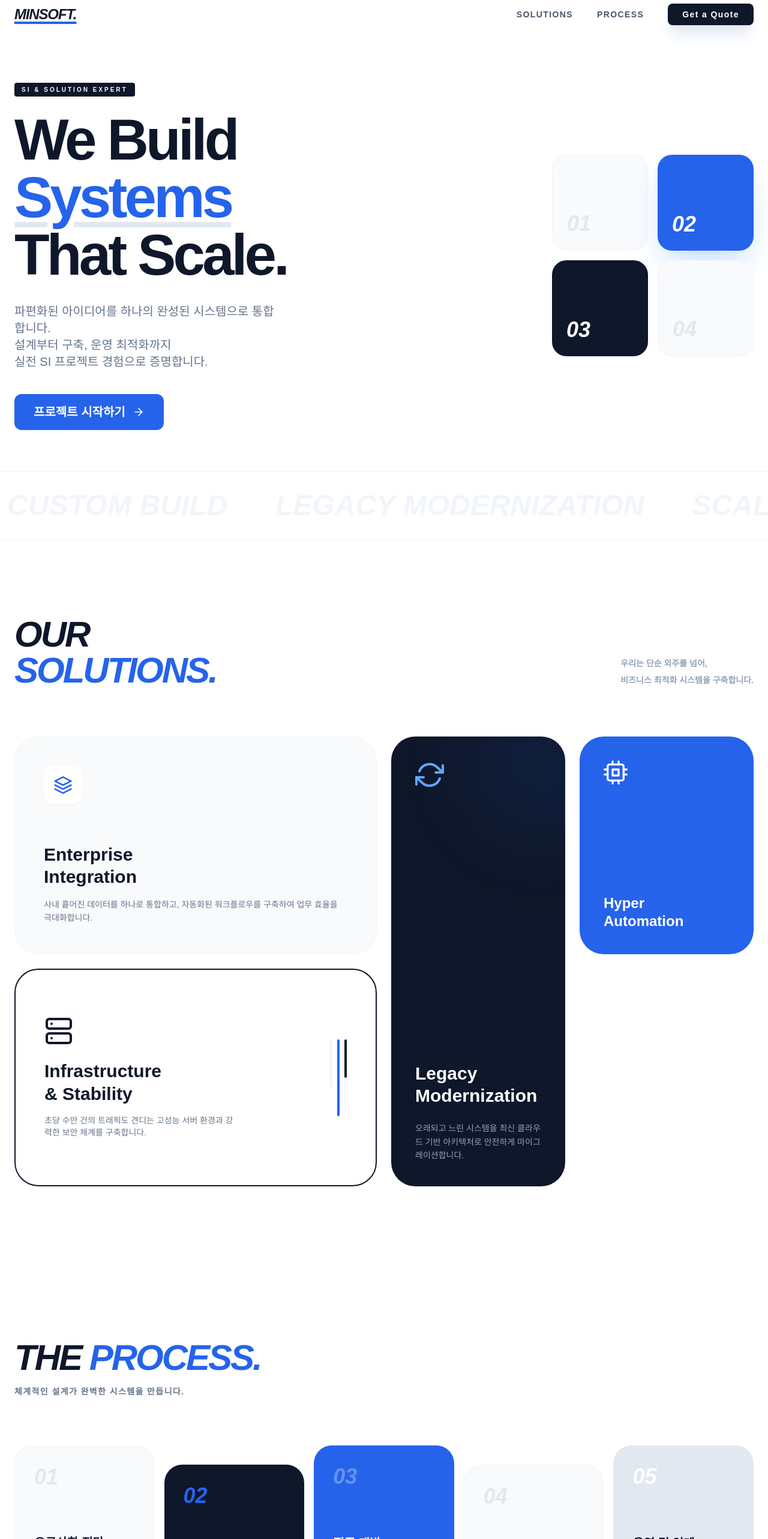
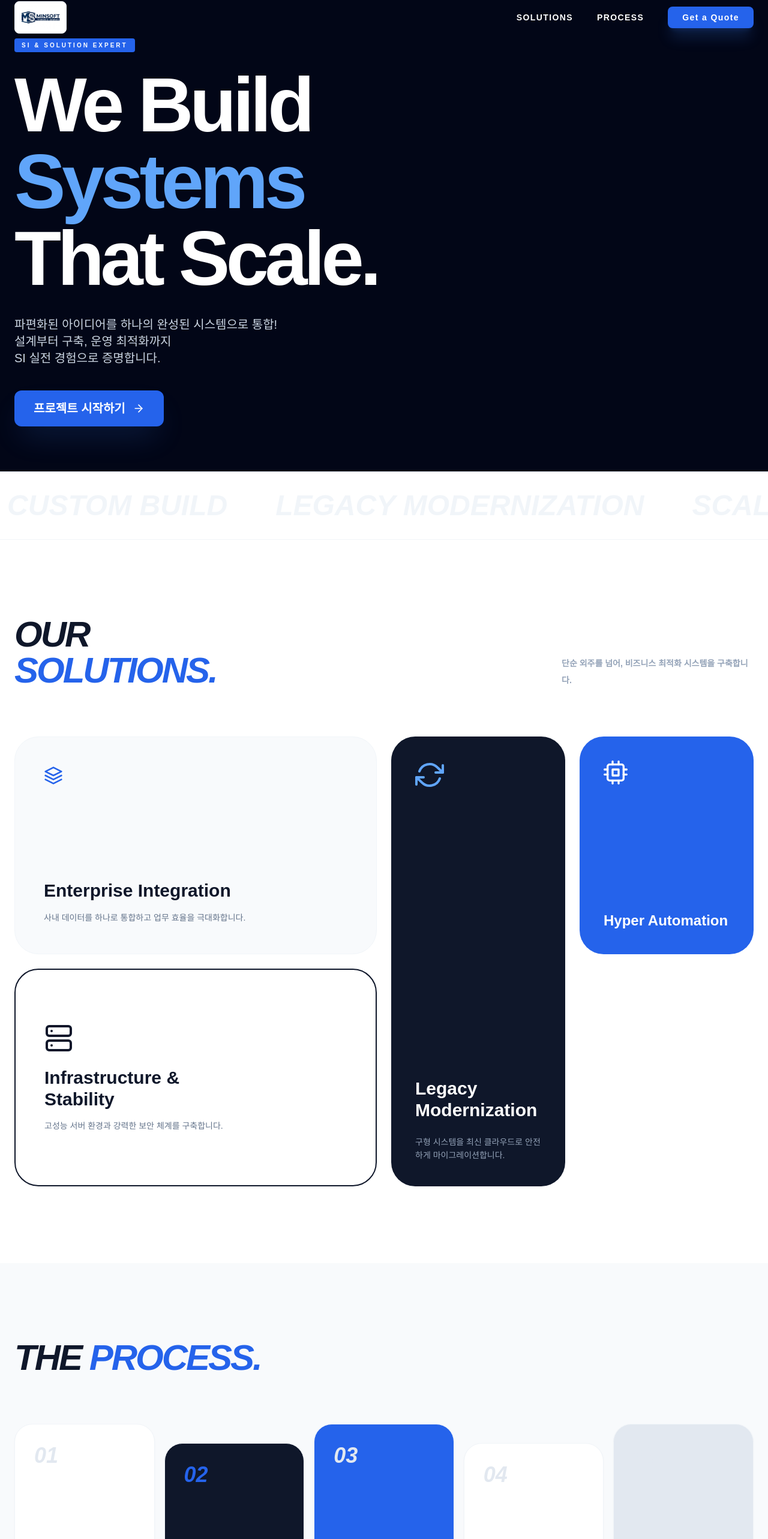
Before and after one commit to parkinho1/minsoft-web, a React (Vite) app: page / in a window 1280 px wide. Shown: the part 14-2580 px from the top of the page at 60% size. Built offline with nearby package versions, Linux system fonts and the light colour scheme.

Commit message:
파비콘 변경 및 카카오톡 상담 링크 연결

```diff
--- a/index.html
+++ b/index.html
@@ -2,7 +2,7 @@
 <html lang="en">
   <head>
     <meta charset="UTF-8" />
-    <link rel="icon" type="image/svg+xml" href="/vite.svg" />
+    <link rel="icon" type="image/png" href="/logo.png" />
     <meta name="viewport" content="width=device-width, initial-scale=1.0" />
     <title>minsoft-web</title>
   </head>
--- a/src/App.jsx
+++ b/src/App.jsx
@@ -2,6 +2,7 @@ import { useState, useEffect } from "react";
 import { motion } from "framer-motion";
 import { FiArrowRight, FiCheckCircle, FiCpu, FiLayers, FiRefreshCw, FiServer } from "react-icons/fi";
 
+// --- Navbar 컴포넌트 (로고 문제 해결 버전) ---
 const Navbar = () => {
   const [isScrolled, setIsScrolled] = useState(false);
   useEffect(() => {
@@ -11,13 +12,18 @@ const Navbar = () => {
   }, []);
 
   return (
-    <nav className={`fixed w-full z-50 transition-all duration-500 ${isScrolled ? "bg-white/80 backdrop-blur-xl border-b border-slate-100 py-3" : "bg-transparent py-5"}`}>
+    <nav className={`fixed w-full z-50 transition-all duration-500 ${isScrolled ? "bg-white/90 backdrop-blur-xl border-b border-slate-100 py-2" : "bg-transparent py-4"}`}>
       <div className="max-w-7xl mx-auto px-6 flex items-center justify-between">
-        <div className="text-2xl font-black text-slate-900 tracking-tighter italic underline decoration-blue-600 decoration-4 underline-offset-4">MINSOFT.</div>
-        <div className="hidden md:flex items-center space-x-10 text-sm font-bold text-slate-600 uppercase tracking-widest">
-          <a href="#solutions" className="hover:text-blue-600 transition-colors">Solutions</a>
-          <a href="#process" className="hover:text-blue-600 transition-colors">Process</a>
-          <button className="px-6 py-2 bg-slate-900 text-white rounded-lg hover:bg-blue-600 transition-all shadow-xl shadow-slate-200">
+
+        {/* 로고: 필터 대신 '하얀 박스'를 입혀 어디서든 잘 보이게 수정 */}
+        <div className="flex items-center gap-2 cursor-pointer bg-white p-1.5 rounded-lg shadow-md border border-slate-100">
+          <img src="/logo.png" alt="MinSoft Logo" className="h-8 md:h-10 object-contain" />
+        </div>
+
+        <div className={`hidden md:flex items-center space-x-10 text-sm font-bold uppercase tracking-widest ${isScrolled ? "text-slate-600" : "text-white"}`}>
+          <a href="#solutions" className="hover:text-blue-400 transition-colors">Solutions</a>
+          <a href="#process" className="hover:text-blue-400 transition-colors">Process</a>
+          <button className={`px-6 py-2 rounded-lg transition-all shadow-xl font-black ${isScrolled ? "bg-slate-900 text-white shadow-slate-200" : "bg-blue-600 text-white shadow-blue-500/20"}`}>
             Get a Quote
           </button>
         </div>
@@ -44,42 +50,30 @@ function App() {
     <div className="bg-white text-slate-900 overflow-x-hidden selection:bg-blue-600 selection:text-white">
       <Navbar />
 
-      {/* 1. Hero: SI 전문가의 묵직한 카피 */}
-      <section className="relative min-h-screen flex items-center pt-20 px-6">
-        <div className="max-w-7xl mx-auto w-full grid grid-cols-1 lg:grid-cols-2 gap-12 items-center">
-          <motion.div
-            initial={{ opacity: 0, x: -50 }} animate={{ opacity: 1, x: 0 }} transition={{ duration: 0.8 }}
+      {/* 1. Hero: 테크 배경 이미지 레이어 */}
+      <section className="relative min-h-screen flex items-center px-6 overflow-hidden bg-slate-950">
+        <div className="absolute inset-0 -z-10">
+          <img
+            src="/hero-bg.png"
+            alt="MinSoft Tech Background"
+            className="w-full h-full object-cover opacity-50"
+            onError={(e) => e.target.style.display = 'none'}
+          />
+          <div className="absolute inset-0 bg-gradient-to-r from-slate-950 via-slate-950/40 to-transparent"></div>
+        </div>
+
+        <div className="max-w-7xl mx-auto w-full relative z-10">
+          <motion.div initial={{ opacity: 0, x: -50 }} animate={{ opacity: 1, x: 0 }} transition={{ duration: 0.8 }} className="max-w-3xl">
+            <div className="inline-block px-3 py-1 bg-blue-600 text-white rounded text-[10px] font-black mb-6 uppercase tracking-[0.3em]">SI & Solution Expert</div>
+            <h1 className="text-6xl md:text-9xl font-black text-white leading-[0.85] tracking-tighter mb-8">We Build <br /><span className="text-blue-400">Systems</span> <br />That Scale.</h1>
+            <p className="text-lg md:text-xl text-slate-300 max-w-md mb-10 font-medium leading-relaxed">파편화된 아이디어를 하나의 완성된 시스템으로 통합! <br />설계부터 구축, 운영 최적화까지 <br />SI 실전 경험으로 증명합니다.</p>
+            <div className="flex items-center gap-6">
+              <button
+                onClick={() => window.open('https://open.kakao.com/o/sjhhq7ei')}
+                className="group flex items-center gap-3 text-xl font-black bg-blue-600 text-white px-8 py-4 rounded-xl hover:bg-white hover:text-slate-900 transition-all shadow-2xl shadow-blue-500/20"
               >
-            <div className="inline-block px-3 py-1 bg-slate-900 text-white rounded text-[10px] font-black mb-6 uppercase tracking-[0.3em]">
-              SI & Solution Expert
-            </div>
-            <h1 className="text-6xl md:text-8xl font-black text-slate-900 leading-[0.85] tracking-tighter mb-8">
-              We Build <br />
-              <span className="text-blue-600 underline decoration-slate-200 underline-offset-8">Systems</span> <br />
-              That Scale.
-            </h1>
-            <p className="text-lg md:text-xl text-slate-500 max-w-md mb-10 font-medium leading-relaxed">
-              파편화된 아이디어를 하나의 완성된 시스템으로 통합합니다. <br />
-              설계부터 구축, 운영 최적화까지 <br />
-              실전 SI 프로젝트 경험으로 증명합니다.
-            </p>
-            <div className="flex items-center gap-6">
-              <button className="group flex items-center gap-3 text-xl font-black bg-blue-600 text-white px-8 py-4 rounded-xl hover:bg-slate-900 transition-all">
   프로젝트 시작하기 <FiArrowRight className="group-hover:translate-x-2 transition-transform" />
 </button>
-            </div>
-          </motion.div>
-
-          {/* 우측 그래픽: 좀 더 공학적인 느낌으로 */}
-          <motion.div
-            initial={{ opacity: 0, scale: 0.9 }} animate={{ opacity: 1, scale: 1 }} transition={{ duration: 1 }}
-            className="relative hidden lg:block justify-self-end"
-          >
-            <div className="grid grid-cols-2 gap-4">
-              <div className="w-40 h-40 bg-slate-50 border border-slate-100 rounded-3xl p-6 flex items-end font-black text-slate-200 text-4xl italic">01</div>
-              <div className="w-40 h-40 bg-blue-600 rounded-3xl p-6 flex items-end font-black text-white text-4xl italic shadow-2xl shadow-blue-200">02</div>
-              <div className="w-40 h-40 bg-slate-900 rounded-3xl p-6 flex items-end font-black text-white text-4xl italic">03</div>
-              <div className="w-40 h-40 bg-slate-50 border border-slate-100 rounded-3xl p-6 flex items-end font-black text-slate-200 text-4xl italic">04</div>
             </div>
           </motion.div>
         </div>
@@ -87,182 +81,67 @@ function App() {
 
       <ScrollingText />
 
-      {/* 2. Bento Grid: SI 특화 서비스 섹션 */}
-      <section id="solutions" className="py-32 px-6">
+      {/* 2. Solutions (Bento Grid) */}
+      <section id="solutions" className="py-32 px-6 bg-white">
         <div className="max-w-7xl mx-auto">
           <div className="mb-20 flex flex-col md:flex-row md:items-end justify-between gap-6">
-            <h2 className="text-4xl md:text-6xl font-black tracking-tighter uppercase italic">Our <br /><span className="text-blue-600">Solutions.</span></h2>
-            <p className="text-slate-400 font-bold max-w-xs text-sm uppercase leading-loose">
-              우리는 단순 외주를 넘어, <br /> 비즈니스 최적화 시스템을 구축합니다.
-            </p>
+            <h2 className="text-4xl md:text-6xl font-black tracking-tighter uppercase italic text-slate-900">Our <br /><span className="text-blue-600">Solutions.</span></h2>
+            <p className="text-slate-400 font-bold max-w-xs text-sm uppercase leading-loose">단순 외주를 넘어, 비즈니스 최적화 시스템을 구축합니다.</p>
           </div>
-
           <div className="grid grid-cols-1 md:grid-cols-4 md:grid-rows-2 gap-6 h-auto md:h-[750px]">
-            {/* 카드 1: 엔터프라이즈 시스템 통합 (가로 긴 카드) */}
-            <motion.div
-              whileHover={{ scale: 1.01 }}
-              className="md:col-span-2 bg-slate-50 border border-slate-100 rounded-[40px] p-12 flex flex-col justify-between group"
-            >
-              <div className="w-16 h-16 bg-white rounded-2xl flex items-center justify-center shadow-sm mb-8">
-                <FiLayers className="text-blue-600 w-8 h-8" />
-              </div>
-              <div>
-                <h3 className="text-3xl font-black mb-4 leading-tight">Enterprise <br /> Integration</h3>
-                <p className="text-slate-500 text-sm font-medium leading-relaxed">사내 흩어진 데이터를 하나로 통합하고, 자동화된 워크플로우를 구축하여 업무 효율을 극대화합니다.</p>
-              </div>
-            </motion.div>
-
-            {/* 카드 2: 시스템 현대화 (세로 긴 카드) */}
-            <motion.div
-              whileHover={{ scale: 1.01 }}
-              className="md:col-span-1 md:row-span-2 bg-slate-900 rounded-[40px] p-10 text-white flex flex-col justify-between relative overflow-hidden"
-            >
-              <FiRefreshCw className="text-blue-400 w-12 h-12 relative z-10" />
-              <div className="relative z-10">
-                <h3 className="text-3xl font-black mb-6 leading-tight">Legacy <br /> Modernization</h3>
-                <p className="text-slate-400 text-sm leading-relaxed">오래되고 느린 시스템을 최신 클라우드 기반 아키텍처로 안전하게 마이그레이션합니다.</p>
-              </div>
-              <div className="absolute -right-20 -top-20 w-60 h-60 bg-blue-600/10 rounded-full blur-3xl"></div>
-            </motion.div>
-
-            {/* 카드 3: 하이퍼 오토메이션 (정사각형) */}
-            <motion.div
-              whileHover={{ scale: 1.01 }}
-              className="md:col-span-1 bg-blue-600 rounded-[40px] p-10 text-white flex flex-col justify-between"
-            >
-              <FiCpu className="text-white w-10 h-10" />
-              <h3 className="text-2xl font-black leading-tight">Hyper <br /> Automation</h3>
-            </motion.div>
-
-            {/* 카드 4: 고성능 인프라 & 보안 (가로 긴 카드) */}
-            <motion.div
-              whileHover={{ scale: 1.01 }}
-              className="md:col-span-2 bg-white border-2 border-slate-900 rounded-[40px] p-12 flex items-center justify-between group"
-            >
-              <div className="max-w-xs">
-                <FiServer className="text-slate-900 w-12 h-12 mb-6" />
-                <h3 className="text-3xl font-black mb-4 leading-tight">Infrastructure <br /> & Stability</h3>
-                <p className="text-slate-500 text-sm font-medium">초당 수만 건의 트래픽도 견디는 고성능 서버 환경과 강력한 보안 체계를 구축합니다.</p>
-              </div>
-              <div className="hidden lg:flex gap-2">
-                <div className="w-1 h-20 bg-slate-100 rounded-full"></div>
-                <div className="w-1 h-32 bg-blue-600 rounded-full"></div>
-                <div className="w-1 h-16 bg-slate-900 rounded-full"></div>
-              </div>
-            </motion.div>
+            <div className="md:col-span-2 bg-slate-50 border border-slate-100 rounded-[40px] p-12 flex flex-col justify-between group"><FiLayers className="text-blue-600 w-8 h-8 mb-8" /><div><h3 className="text-3xl font-black mb-4">Enterprise Integration</h3><p className="text-slate-500 text-sm leading-relaxed">사내 데이터를 하나로 통합하고 업무 효율을 극대화합니다.</p></div></div>
+            <div className="md:col-span-1 md:row-span-2 bg-slate-900 rounded-[40px] p-10 text-white flex flex-col justify-between relative overflow-hidden"><FiRefreshCw className="text-blue-400 w-12 h-12 relative z-10" /><div className="relative z-10"><h3 className="text-3xl font-black mb-6">Legacy Modernization</h3><p className="text-slate-400 text-sm leading-relaxed">구형 시스템을 최신 클라우드로 안전하게 마이그레이션합니다.</p></div></div>
+            <div className="md:col-span-1 bg-blue-600 rounded-[40px] p-10 text-white flex flex-col justify-between"><FiCpu className="text-white w-10 h-10" /><h3 className="text-2xl font-black">Hyper Automation</h3></div>
+            <div className="md:col-span-2 bg-white border-2 border-slate-900 rounded-[40px] p-12 flex items-center justify-between"><div className="max-w-xs"><FiServer className="text-slate-900 w-12 h-12 mb-6" /><h3 className="text-3xl font-black mb-4">Infrastructure & Stability</h3><p className="text-slate-500 text-sm">고성능 서버 환경과 강력한 보안 체계를 구축합니다.</p></div></div>
           </div>
         </div>
       </section>
 
-      {/* 2-1. Process Section: SI 전문가의 워크플로우 */}
-<section id="process" className="py-32 px-6 bg-white">
+      {/* 3. Process */}
+      <section id="process" className="py-32 px-6 bg-slate-50">
         <div className="max-w-7xl mx-auto">
-    <div className="mb-20">
-      <h2 className="text-4xl md:text-6xl font-black tracking-tighter uppercase italic">
-        The <span className="text-blue-600">Process.</span>
-      </h2>
-      <p className="mt-4 text-slate-500 font-bold uppercase tracking-widest text-sm">
-        체계적인 설계가 완벽한 시스템을 만듭니다.
-      </p>
+          <div className="mb-20 text-center md:text-left">
+            <h2 className="text-4xl md:text-6xl font-black tracking-tighter uppercase italic">The <span className="text-blue-600">Process.</span></h2>
           </div>
-
           <div className="grid grid-cols-1 md:grid-cols-5 gap-4">
-      {/* Step 1: 진단 */}
-      <motion.div
-        whileHover={{ y: -5 }}
-        className="bg-slate-50 p-8 rounded-[30px] border border-slate-100 flex flex-col justify-between h-64"
-      >
-        <span className="text-4xl font-black text-slate-200 italic">01</span>
-        <div>
-          <h4 className="font-black text-xl mb-2">요구사항 진단</h4>
-          <p className="text-slate-500 text-xs font-medium leading-relaxed">비즈니스 목표를 분석하고 최적의 기술 스택을 제안합니다.</p>
+            {[
+              { num: "01", title: "요구사항 진단", bg: "bg-white" },
+              { num: "02", title: "아키텍처 설계", bg: "bg-slate-900", text: "text-white", mt: "md:mt-8" },
+              { num: "03", title: "집중 개발", bg: "bg-blue-600", text: "text-white" },
+              { num: "04", title: "통합 테스트", bg: "bg-white", mt: "md:mt-8" },
+              { num: "05", title: "운영 및 인계", bg: "bg-slate-200" }
+            ].map((step, idx) => (
+              <div key={idx} className={`${step.bg} ${step.text || "text-slate-900"} ${step.mt || ""} p-8 rounded-[30px] border border-slate-100 flex flex-col justify-between h-64 shadow-sm`}>
+                <span className={`text-4xl font-black italic ${idx === 1 ? "text-blue-600" : "text-slate-200"}`}>{step.num}</span>
+                <h4 className="font-black text-xl">{step.title}</h4>
               </div>
-      </motion.div>
-
-      {/* Step 2: 설계 */}
-      <motion.div
-        whileHover={{ y: -5 }}
-        className="bg-slate-900 p-8 rounded-[30px] text-white flex flex-col justify-between h-64 md:mt-8"
-      >
-        <span className="text-4xl font-black text-blue-600 italic">02</span>
-        <div>
-          <h4 className="font-black text-xl mb-2">아키텍처 설계</h4>
-          <p className="text-slate-400 text-xs font-medium leading-relaxed">확장성과 보안을 고려한 탄탄한 시스템 구조를 설계합니다.</p>
-        </div>
-      </motion.div>
-
-      {/* Step 3: 개발 */}
-      <motion.div
-        whileHover={{ y: -5 }}
-        className="bg-blue-600 p-8 rounded-[30px] text-white flex flex-col justify-between h-64"
-      >
-        <span className="text-4xl font-black text-white/30 italic">03</span>
-        <div>
-          <h4 className="font-black text-xl mb-2">집중 개발</h4>
-          <p className="text-blue-100 text-xs font-medium leading-relaxed">민소프트만의 Deep Work 방식으로 고품질 코드를 생산합니다.</p>
-        </div>
-      </motion.div>
-
-      {/* Step 4: 검증 */}
-      <motion.div
-        whileHover={{ y: -5 }}
-        className="bg-slate-50 p-8 rounded-[30px] border border-slate-100 flex flex-col justify-between h-64 md:mt-8"
-      >
-        <span className="text-4xl font-black text-slate-200 italic">04</span>
-        <div>
-          <h4 className="font-black text-xl mb-2">통합 테스트</h4>
-          <p className="text-slate-500 text-xs font-medium leading-relaxed">다양한 환경에서 시스템의 안정성과 성능을 검증합니다.</p>
-        </div>
-      </motion.div>
-
-      {/* Step 5: 운영 */}
-      <motion.div
-        whileHover={{ y: -5 }}
-        className="bg-slate-200 p-8 rounded-[30px] flex flex-col justify-between h-64"
-      >
-        <span className="text-4xl font-black text-white italic">05</span>
-        <div>
-          <h4 className="font-black text-xl mb-2">운영 및 인계</h4>
-          <p className="text-slate-600 text-xs font-medium leading-relaxed">안정적인 가동을 확인하고 매뉴얼과 함께 시스템을 인계합니다.</p>
-        </div>
-      </motion.div>
+            ))}
           </div>
         </div>
       </section>
 
-        {/* 3. Footer: 필수 비즈니스 정보만 노출 */}
-          <footer className="py-20 px-6 bg-slate-50 border-t border-slate-100">
+      {/* 4. Footer: 사업자 정보 반영 */}
+      <footer className="py-24 px-6 bg-white border-t border-slate-100">
         <div className="max-w-7xl mx-auto">
           <div className="grid grid-cols-1 md:grid-cols-2 gap-12 mb-16">
             <div>
-                  <div className="text-3xl font-black italic mb-6 tracking-tighter">MINSOFT.</div>
-                  <p className="text-lg font-bold text-slate-700 leading-relaxed mb-8">
-                    시스템 통합부터 비즈니스 최적화까지, <br />
-                    검증된 기술력으로 결과물을 증명합니다.
-                  </p>
-                  <div className="flex gap-4">
-                    <button onClick={() => window.open('https://open.kakao.com/...')} className="px-6 py-3 bg-blue-600 text-white text-sm font-black rounded-lg hover:bg-slate-900 transition-all shadow-lg shadow-blue-100">
-                      카카오톡 상담하기
-                    </button>
+              <div className="bg-white inline-block p-1.5 rounded-lg border border-slate-100 mb-8 shadow-sm">
+                <img src="/logo.png" alt="MinSoft" className="h-8 md:h-10 object-contain" />
               </div>
+              <p className="text-lg font-bold text-slate-700 leading-relaxed mb-8">시스템 통합부터 비즈니스 최적화까지, <br />검증된 기술력으로 결과물을 증명합니다.</p>
+              <button onClick={() => window.open('https://open.kakao.com/o/sjhhq7ei')} className="px-8 py-4 bg-blue-600 text-white text-sm font-black rounded-xl hover:bg-slate-900 transition-all shadow-xl">카카오톡 상담하기</button>
             </div>
-
             <div className="md:text-right flex flex-col justify-end">
               <div className="space-y-2 text-xs font-bold text-slate-500 leading-loose">
                 <p>상호명: 민소프트 (MinSoft) | 대표자: 박인호</p>
                 <p>사업자등록번호: 835-51-00903</p>
                 <p>업태: 정보통신업 | 종목: 응용 소프트웨어 개발 및 공급업</p>
-                    <p className="text-slate-400">온라인 원격 지원 서비스 제공</p>
+                <p className="text-slate-400 italic">온라인 원격 지원 서비스 제공</p>
               </div>
             </div>
           </div>
-
-              <div className="border-t border-slate-200 pt-8 flex flex-col md:flex-row justify-between items-center text-[10px] font-bold text-slate-400 gap-4 uppercase tracking-widest">
+          <div className="border-t border-slate-200 pt-8 flex justify-between items-center text-[10px] font-bold text-slate-400 uppercase tracking-widest">
             <p>© 2026 MINSOFT. ALL RIGHTS RESERVED.</p>
-                <div className="flex gap-8">
-                  <a href="#" className="hover:text-blue-600">Terms</a>
-                  <a href="#" className="hover:text-blue-600">Privacy Policy</a>
-                </div>
           </div>
         </div>
       </footer>
--- a/src/components/Navbar.jsx
+++ b/src/components/Navbar.jsx
@@ -2,26 +2,27 @@ import { FiMenu, FiX } from "react-icons/fi";
 import { useState } from "react";
 
 const Navbar = () => {
-  const [isOpen, setIsOpen] = useState(false);
+  const [isScrolled, setIsScrolled] = useState(false);
+  useEffect(() => {
+    const handleScroll = () => setIsScrolled(window.scrollY > 50);
+    window.addEventListener("scroll", handleScroll);
+    return () => window.removeEventListener("scroll", handleScroll);
+  }, []);
 
   return (
-    <nav className="fixed w-full z-50 bg-navy-900/80 backdrop-blur-md border-b border-navy-700">
-      <div className="max-w-7xl mx-auto px-6 h-20 flex items-center justify-between">
-        <div className="text-2xl font-bold text-teal-400">MinSoft<span className="text-white">.</span></div>
-
-        {/* 데스크탑 메뉴 */}
-        <div className="hidden md:flex items-center space-x-8 text-sm font-medium">
-          <a href="#service" className="hover:text-teal-400 transition-colors">Service</a>
-          <a href="#team" className="hover:text-teal-400 transition-colors">Team</a>
-          <a href="#portfolio" className="hover:text-teal-400 transition-colors">Portfolio</a>
-          <button className="px-5 py-2 border border-teal-400 text-teal-400 rounded-md hover:bg-teal-400/10 transition-all font-bold">
-            무료 상담
-          </button>
+    <nav className={`fixed w-full z-50 transition-all duration-500 ${isScrolled ? "bg-white/90 backdrop-blur-xl border-b border-slate-100 py-2" : "bg-transparent py-4"}`}>
+      <div className="max-w-7xl mx-auto px-6 flex items-center justify-between">
+        {/* 로고: 필터 제거 및 깔끔한 배치 */}
+        <div className="flex items-center gap-2 cursor-pointer bg-white p-1.5 rounded-lg shadow-sm">
+          <img src="/logo.png" alt="MinSoft Logo" className="h-8 md:h-10 object-contain" />
         </div>
 
-        {/* 모바일 아이콘 */}
-        <div className="md:hidden text-2xl text-teal-400" onClick={() => setIsOpen(!isOpen)}>
-          {isOpen ? <FiX /> : <FiMenu />}
+        <div className={`hidden md:flex items-center space-x-10 text-sm font-bold uppercase tracking-widest ${isScrolled ? "text-slate-600" : "text-white"}`}>
+          <a href="#solutions" className="hover:text-blue-400 transition-colors">Solutions</a>
+          <a href="#process" className="hover:text-blue-400 transition-colors">Process</a>
+          <button className={`px-6 py-2 rounded-lg transition-all shadow-xl font-black ${isScrolled ? "bg-slate-900 text-white shadow-slate-200" : "bg-blue-600 text-white shadow-blue-500/20"}`}>
+            Get a Quote
+          </button>
         </div>
       </div>
     </nav>
```
Also changed, not shown: public/hero-bg.png (added), public/logo.png (added). Lines whose indentation alone changed are shown as unchanged.
